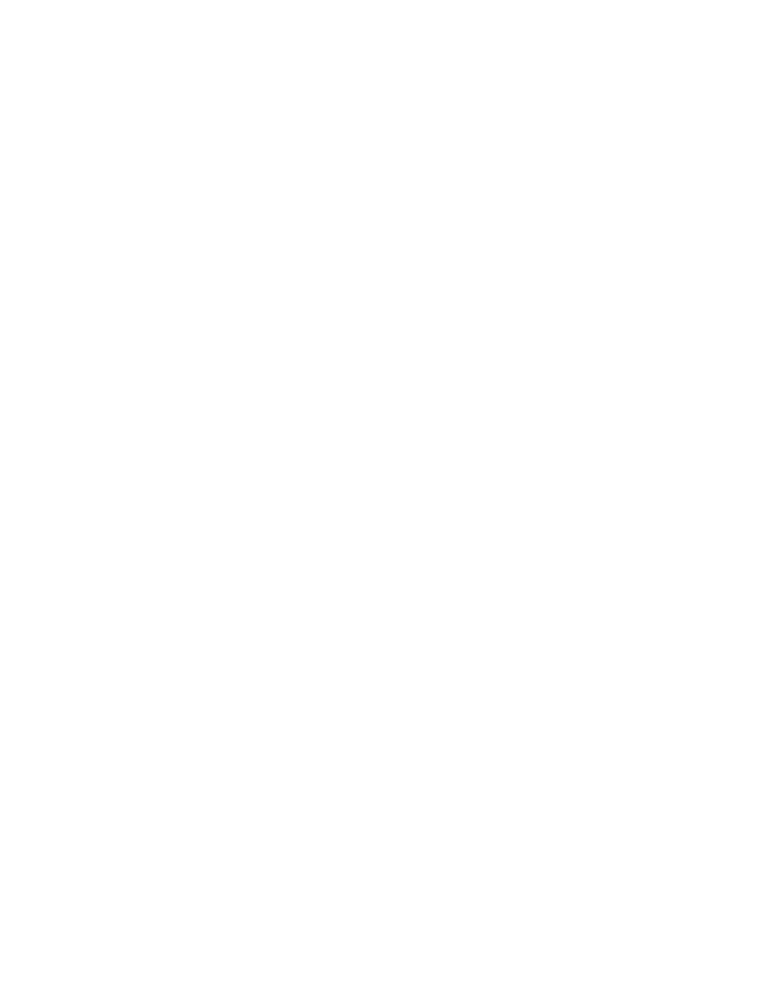
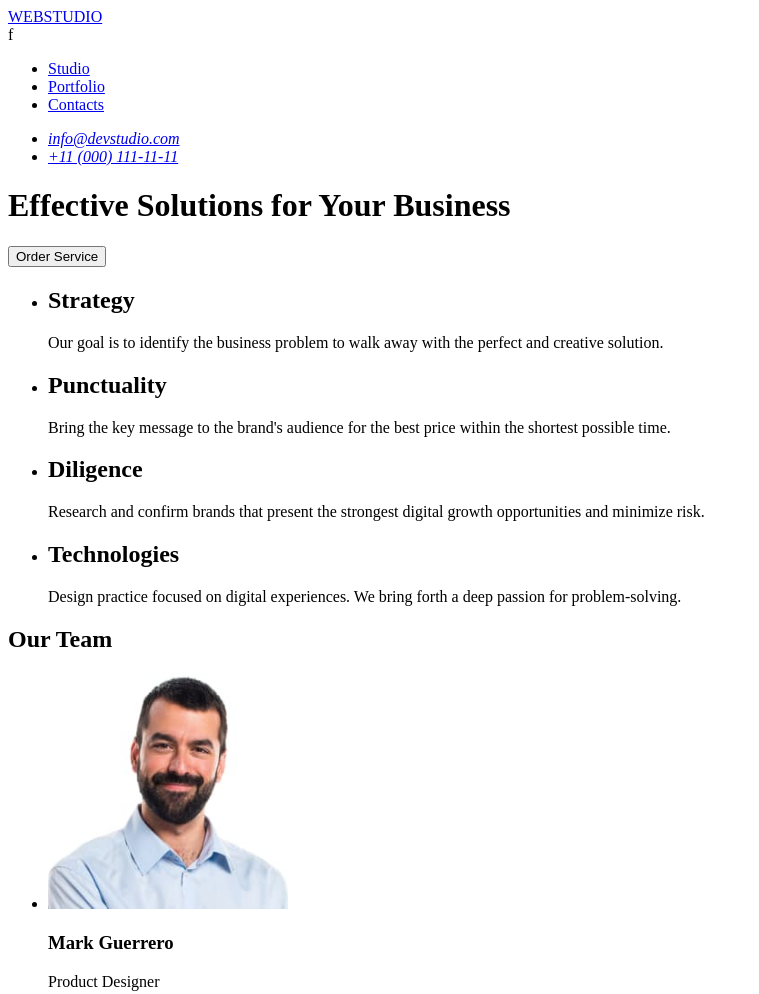
Before and after one commit to AgentGarrus/goit-markup-hw-01, a plain HTML site: page index.html in a window 1280 px wide. Shown: the top 994 px of the page, without its empty margins (0-759 px from the left). Before the commit the page ends 800 px from the top, so only its background shows below. Drawn offline with Linux system fonts and the light colour scheme.

Commit message:
final form

```diff
--- a/index.html
+++ b/index.html
@@ -2,12 +2,112 @@
 <html lang="en">
   <head>
     <meta charset="UTF-8" />
-    <meta name="viewport" content="width=device-width, initial-scale=1.0" />
-    <title>Document</title>
+    <meta name="description" content="Web Studio" />
+    <title>Web Studio(Version 5.0)</title>
   </head>
   <body>
-    <header></header>
-    <main></main>
-    <footer></footer>
+    <header>
+      <a href="/" class="link">WEBSTUDIO</a>
+      <nav>
+        f
+        <ul>
+          <li>
+            <a href="#">Studio</a>
+          </li>
+          <li>
+            <a href="#">Portfolio</a>
+          </li>
+          <li>
+            <a href="#">Contacts</a>
+          </li>
+        </ul>
+      </nav>
+      <address>
+        <ul>
+          <li>
+            <a href="mail.to:info@devstudio.com">info@devstudio.com</a>
+          </li>
+          <li>
+            <a href="tel:+110001111111">+11 (000) 111-11-11</a>
+          </li>
+        </ul>
+      </address>
+    </header>
+    <main>
+      <h1>Effective Solutions for Your Business</h1>
+      <button type="button">Order Service</button>
+      <section>
+        <ul>
+          <li>
+            <h2>Strategy</h2>
+            <p>
+              Our goal is to identify the business problem to walk away with the
+              perfect and creative solution.
+            </p>
+          </li>
+          <li>
+            <h2>Punctuality</h2>
+            <p>
+              Bring the key message to the brand's audience for the best price
+              within the shortest possible time.
+            </p>
+          </li>
+          <li>
+            <h2>Diligence</h2>
+            <p>
+              Research and confirm brands that present the strongest digital
+              growth opportunities and minimize risk.
+            </p>
+          </li>
+          <li>
+            <h2>Technologies</h2>
+            <p>
+              Design practice focused on digital experiences. We bring forth a
+              deep passion for problem-solving.
+            </p>
+          </li>
+        </ul>
+      </section>
+      <section>
+        <h2>Our Team</h2>
+        <ul>
+          <li>
+            <img src="images/images/mark.jpg" alt="Mark Guerrero" width="240" />
+            <h3>Mark Guerrero</h3>
+            <p>Product Designer</p>
+          </li>
+          <li>
+            <img src="images/images/tom.jpg" alt="Tom Ford" width="240" />
+            <h3>Tom Ford</h3>
+            <p>Frontend Developer</p>
+          </li>
+          <li>
+            <img
+              src="images/images/camila.jpg"
+              alt="Camila Garcia"
+              width="240"
+            />
+            <h3>Camila Garcia</h3>
+            <p>Marketing</p>
+          </li>
+          <li>
+            <img
+              src="images/images/daniel.jpg"
+              alt="Daniel Wilson"
+              width="240"
+            />
+            <h3>Daniel Wilson</h3>
+            <p>UI Designer</p>
+          </li>
+        </ul>
+      </section>
+    </main>
+    <footer>
+      <a href="/" class="link">WEBSTUDIO</a>
+      <p>
+        Increase the flow of customers and sales for your business with digital
+        marketing & growth solutions.
+      </p>
+    </footer>
   </body>
 </html>
```
Also changed, not shown: images/images/camila.jpg (added), images/images/daniel.jpg (added), images/images/mark.jpg (added), images/images/tom.jpg (added).
